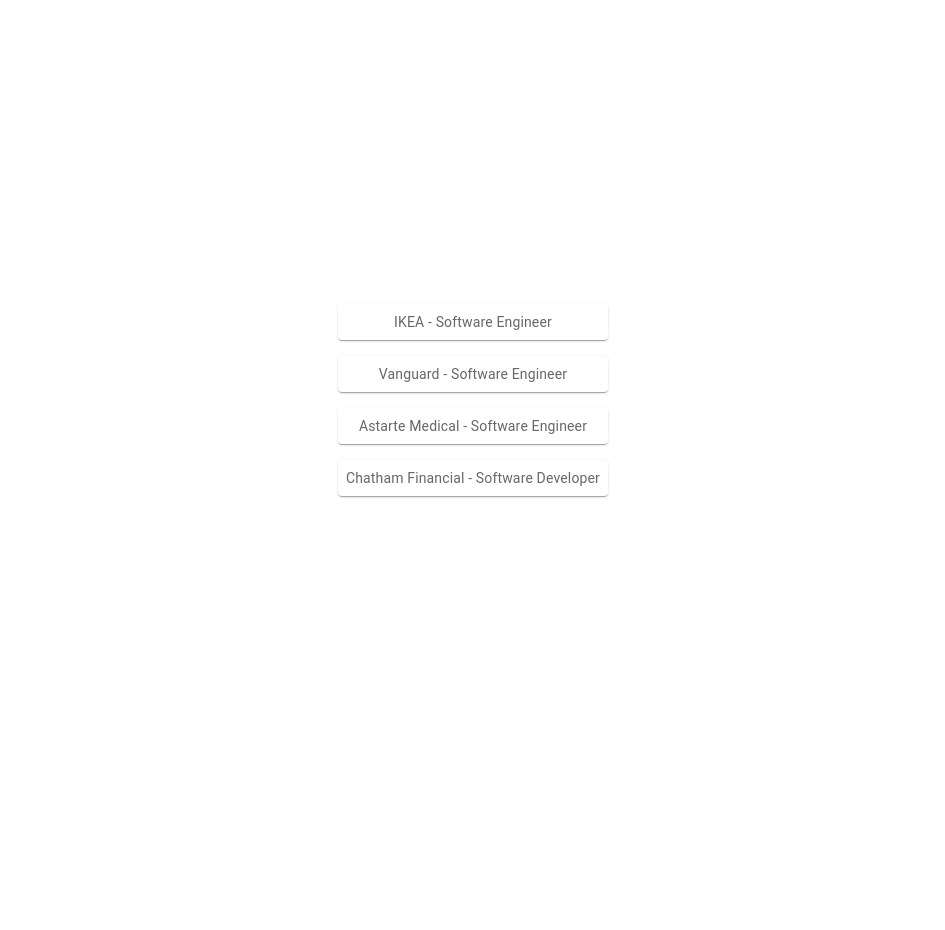
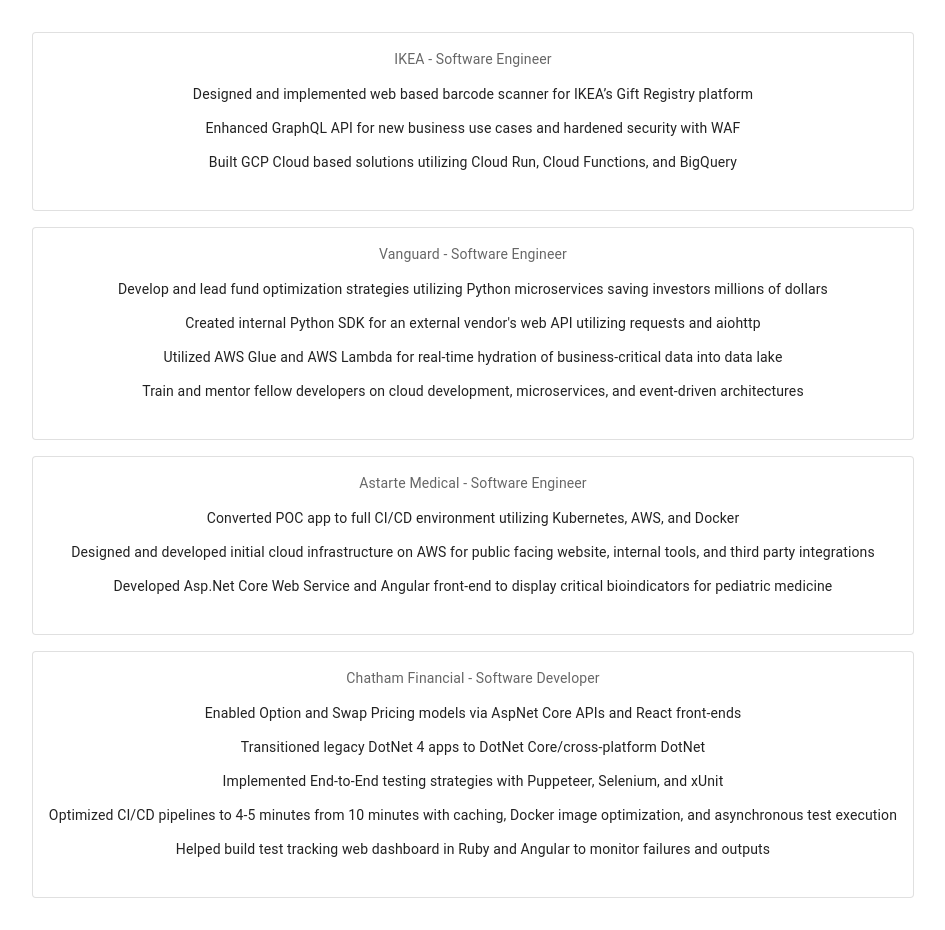
Before and after one commit to aaronclong/aaronclong.github.io, a React (Vite) app: page / in a window 1280 px wide. Shown: the whole page, without its empty margins (167-1112 px from the left). Before the commit the page ends 800 px from the top, so only its background shows below. Built offline with nearby package versions, Linux system fonts and the light colour scheme.

Commit message:
refactor: Import position data

```diff
--- a/src/resume/resume-base.tsx
+++ b/src/resume/resume-base.tsx
@@ -1,35 +1,24 @@
 import { useEffect, useState } from "react";
 
+import { Position } from "./types";
+import { PositionCard } from "./position";
+
 import Box from "@mui/material/Box";
-import Paper from "@mui/material/Paper";
 import Stack from "@mui/material/Stack";
-import { styled } from "@mui/material/styles";
 
 import { fetchResume } from "./data";
 
-const Item = styled(Paper)(({ theme }) => ({
-  backgroundColor: "#fff",
-  ...theme.typography.body2,
-  padding: theme.spacing(1),
-  textAlign: "center",
-  color: theme.palette.text.secondary,
-  ...theme.applyStyles("dark", {
-    backgroundColor: "#1A2027",
-  }),
-}));
-
 export function Resume() {
-  const [positions, setPositions] = useState([]);
+  const [positions, setPositions] = useState<Position[]>([]);
   useEffect(() => {
     fetchResume().then((data) => setPositions(data.positions));
   });
+
   return (
     <Box sx={{ width: "100%" }}>
       <Stack spacing={2}>
         {positions.map((position: any) => (
-          <Item key={position.company}>
-            {position.company} - {position.role}
-          </Item>
+          <PositionCard key={position.company} {...position} />
         ))}
       </Stack>
     </Box>
```
